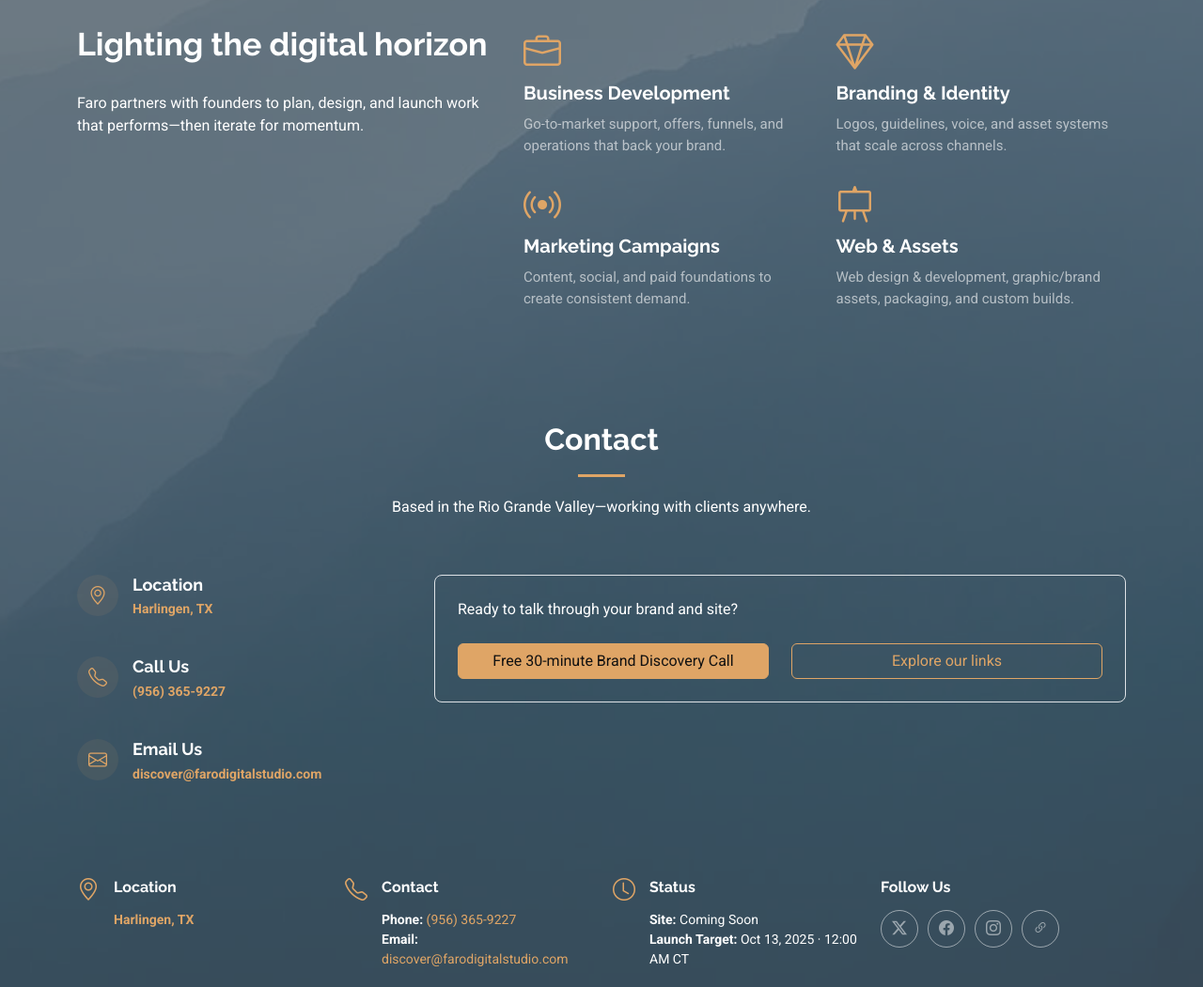
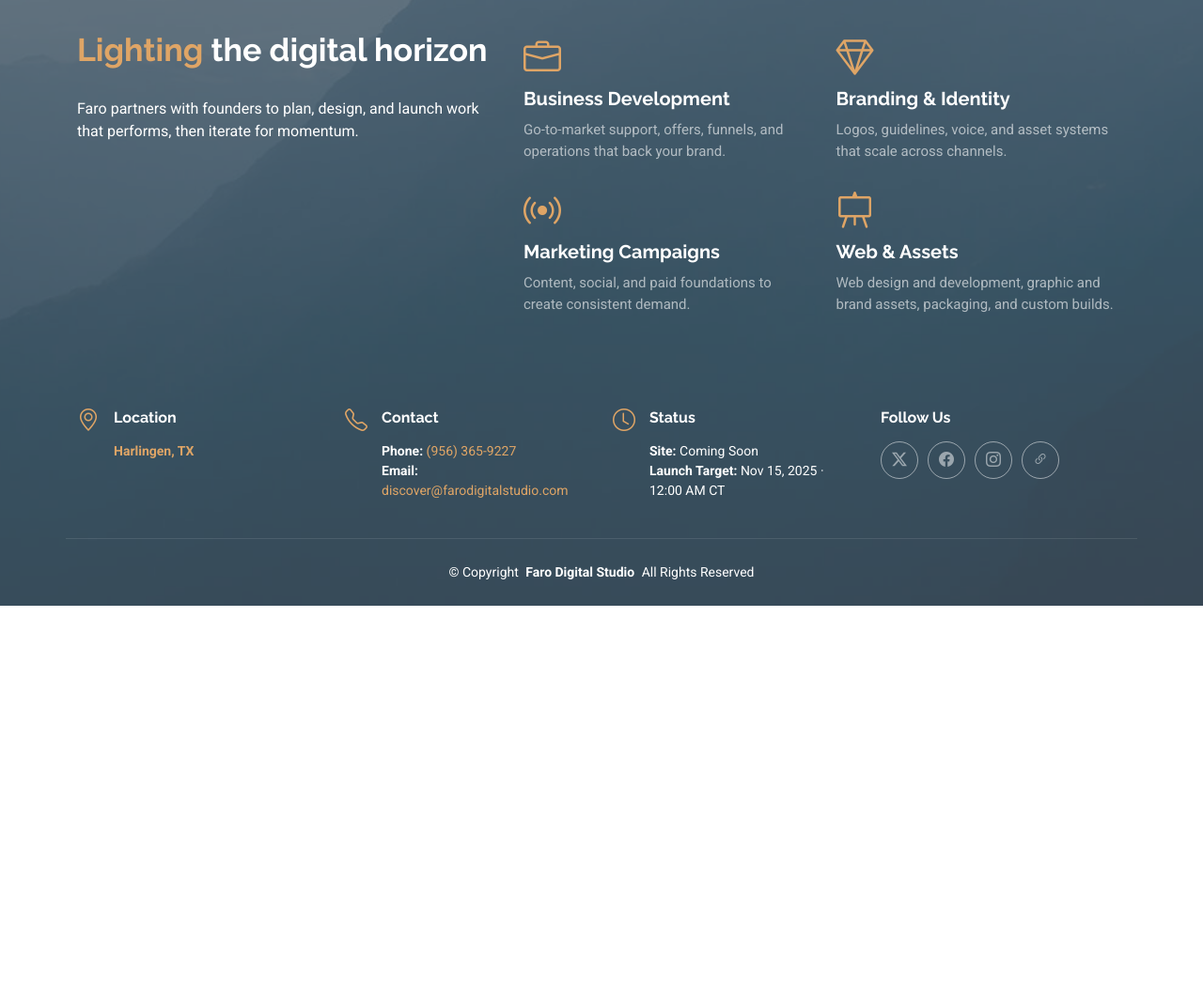
Before and after one commit to faroDigitalStudio/faroDigitalStudio.github.io, a plain HTML site: page index.html in a window 1280 px wide. Shown: the part 995-2046 px from the top of the page at 94% size. After the commit the page ends 1640 px from the top, so only its background shows below. Drawn offline with Linux system fonts and the light colour scheme.

Commit message:
chore: finalize Faro coming-soon HTML, new launch date, trim redundancy
- Set launch to Nov 15, 2025 12:00 AM CT (countdown + footer)
- Removed Contact section and nav link to avoid redundancy
- Trimmed Linktree icon from hero socials (button remains)
- Accented “Lighting” with .text-accent; added .lead-subtitle for subtitle sizing
- Preserved template structure and classes for CSS/JS compatibility

```diff
--- a/assets/css/main.css
+++ b/assets/css/main.css
@@ -1113,3 +1113,7 @@ body::before {
 .header.header-scrolled .logo h1 {
   color: #4d5d6a; /* Faro Slate */
 }
+
+/* Make the section subtitle a touch bigger */
+.lead-subtitle { font-size: 1.15rem; font-weight: 600; }
+@media (min-width: 992px) { .lead-subtitle { font-size: 1.25rem; } }
--- a/index.html
+++ b/index.html
@@ -1,18 +1,20 @@
+<!DOCTYPE html>
+
 <!--
   File: index.html
-  Project: Faro website
+  Project: Faro website | Coming Soon
   Created: 09.25.2025
-  Updated: 09.28.2025
+  Updated: 10.04.2025
   Author: Faro Digital Studio
 -->
-<!DOCTYPE html>
+
 <html lang="en">
 
 <head>
   <meta charset="utf-8">
   <meta content="width=device-width, initial-scale=1.0" name="viewport">
-  <title>Faro Digital Studio — Coming Soon</title>
-  <meta name="description" content="Branding, web, and content systems for founders who want momentum. Faro Digital Studio — Lighting the digital horizon.">
+  <title>Faro Digital Studio - Coming Soon</title>
+  <meta name="description" content="Branding, web, and content systems for founders who want momentum. Faro Digital Studio - Lighting the digital horizon.">
   <meta name="keywords" content="branding, web design, web development, marketing campaigns, packaging, graphic assets, Harlingen TX">
 
   <!-- Favicons -->
@@ -48,7 +50,6 @@
         <ul>
           <li><a href="#hero" class="active">Home</a></li>
           <li><a href="#about">What We Do</a></li>
-          <li><a href="#contact">Contact</a></li>
         </ul>
         <i class="mobile-nav-toggle d-xl-none bi bi-list"></i>
       </nav>
@@ -65,13 +66,13 @@
         <div class="row justify-content-center">
           <div class="col-lg-8">
             <h2>Our <span class="text-accent">New Site</span> is Coming Soon!</h2>
-            <p>Brand, web, and content—built for momentum. <br>
+            <p>Brand, web, and content, built for momentum.<br>
               We’re polishing the experience now.</p>
           </div>
 
-          <!-- Countdown (kept original structure/classes) -->
-          <!-- Launching Oct 13, 2025 @ 12:00 AM CT => set to Oct 12, 2025 23:59 -->
-          <div class="countdown d-flex justify-content-center" data-count="2025/10/12 23:59:00">
+          <!-- Countdown -->
+          <!-- Launching Nov 15, 2025 @ 12:00 AM CT -->
+          <div class="countdown d-flex justify-content-center" data-count="2025/11/15 00:00:00">
             <div>
               <h3 class="count-days">--</h3>
               <h4>Days</h4>
@@ -90,7 +91,7 @@
             </div>
           </div>
 
-          <!-- Replace newsletter with simple CTAs (kept col/hero-newsletter wrapper) -->
+          <!-- CTAs -->
           <div class="col-lg-5 hero-newsletter">
             <p>Want to chat or follow along?</p>
             <div class="d-grid gap-2">
@@ -108,11 +109,11 @@
             </div>
           </div>
 
+          <!-- Socials (trimmed Linktree icon to avoid redundancy) -->
           <div class="social-links">
             <a href="https://x.com/faro_social" target="_blank" rel="noopener" aria-label="X"><i class="bi bi-twitter-x"></i></a>
             <a href="https://www.facebook.com/people/Faro-Digital-Studio/61552805854936/" target="_blank" rel="noopener" aria-label="Facebook"><i class="bi bi-facebook"></i></a>
             <a href="https://www.instagram.com/farodigitalstudio/" target="_blank" rel="noopener" aria-label="Instagram"><i class="bi bi-instagram"></i></a>
-            <a href="https://linktr.ee/farodigitalstudio" target="_blank" rel="noopener" aria-label="Linktree"><i class="bi bi-link-45deg"></i></a>
           </div>
 
         </div>
@@ -126,16 +127,16 @@
       <!-- Section Title -->
       <div class="container section-title" data-aos="fade-up">
         <h2>What We Do</h2>
-        <p>Strategy to ship: brand, web, and content systems that move your business forward.</p>
+        <p class="lead-subtitle">Strategy to ship, brand, web, and content systems that move your business forward.</p>
       </div><!-- End Section Title -->
 
       <div class="container">
         <div class="row gy-5">
 
           <div class="content col-xl-5 d-flex flex-column" data-aos="fade-up" data-aos-delay="100">
-            <h3>Lighting the digital horizon</h3>
+            <h3><span class="text-accent">Lighting</span> the digital horizon</h3>
             <p>
-              Faro partners with founders to plan, design, and launch work that performs—then iterate for momentum.
+              Faro partners with founders to plan, design, and launch work that performs, then iterate for momentum.
             </p>
           </div>
 
@@ -163,7 +164,7 @@
               <div class="col-md-6 icon-box position-relative">
                 <i class="bi bi-easel"></i>
                 <h4><a href="#" class="stretched-link">Web & Assets</a></h4>
-                <p>Web design & development, graphic/brand assets, packaging, and custom builds.</p>
+                <p>Web design and development, graphic and brand assets, packaging, and custom builds.</p>
               </div><!-- Icon-Box -->
 
             </div>
@@ -174,73 +175,7 @@
 
     </section><!-- /About Section -->
 
-    <!-- Contact Section -->
-    <section id="contact" class="contact section transparent-background">
-
-      <!-- Section Title -->
-      <div class="container section-title" data-aos="fade-up">
-        <h2>Contact</h2>
-        <p>Based in the Rio Grande Valley—working with clients anywhere.</p>
-      </div><!-- End Section Title -->
-
-      <div class="container" data-aos="fade" data-aos-delay="100">
-        <div class="row gy-4">
-
-          <div class="col-lg-4">
-            <div class="info-item d-flex" data-aos="fade-up" data-aos-delay="200">
-              <i class="bi bi-geo-alt flex-shrink-0"></i>
-              <div>
-                <h3>Location</h3>
-                <p>Harlingen, TX</p>
-              </div>
-            </div><!-- End Info Item -->
-
-            <div class="info-item d-flex" data-aos="fade-up" data-aos-delay="300">
-              <i class="bi bi-telephone flex-shrink-0"></i>
-              <div>
-                <h3>Call Us</h3>
-                <p><a href="tel:+19563659227">(956) 365-9227</a></p>
-              </div>
-            </div><!-- End Info Item -->
-
-            <div class="info-item d-flex" data-aos="fade-up" data-aos-delay="400">
-              <i class="bi bi-envelope flex-shrink-0"></i>
-              <div>
-                <h3>Email Us</h3>
-                <p><a href="mailto:discover@farodigitalstudio.com">discover@farodigitalstudio.com</a></p>
-              </div>
-            </div><!-- End Info Item -->
-          </div>
-
-          <!-- Replaced PHP form with action buttons; kept col & spacing -->
-          <div class="col-lg-8" data-aos="fade-up" data-aos-delay="200">
-            <div class="p-4 border rounded-3">
-              <div class="row gy-3">
-                <div class="col-md-12">
-                  <p class="mb-2">Ready to talk through your brand and site?</p>
-                </div>
-                <div class="col-md-6 d-grid">
-                  <a class="btn btn-primary"
-                     target="_blank" rel="noopener"
-                     href="https://calendly.com/farodigitalstudio/brand-discovery-call">
-                    Free 30-minute Brand Discovery Call
-                  </a>
-                </div>
-                <div class="col-md-6 d-grid">
-                  <a class="btn btn-outline-secondary"
-                     target="_blank" rel="noopener"
-                     href="https://linktr.ee/farodigitalstudio">
-                    Explore our links
-                  </a>
-                </div>
-              </div>
-            </div>
-          </div><!-- End Contact CTA Block -->
-
-        </div>
-      </div>
-
-    </section><!-- /Contact Section -->
+    <!-- Contact Section removed per request -->
 
   </main>
 
@@ -272,7 +207,7 @@
             <h4>Status</h4>
             <p>
               <strong>Site:</strong> <span>Coming Soon</span><br>
-              <strong>Launch Target:</strong> <span>Oct 13, 2025 · 12:00 AM CT</span>
+              <strong>Launch Target:</strong> <span>Nov 15, 2025 · 12:00 AM CT</span>
             </p>
           </div>
         </div>
@@ -303,7 +238,6 @@
 
   <!-- Vendor JS Files -->
   <script src="assets/vendor/bootstrap/js/bootstrap.bundle.min.js"></script>
-  <script src="assets/vendor/php-email-form/validate.js"></script>
   <script src="assets/vendor/aos/aos.js"></script>
 
   <!-- Main JS File -->
```
